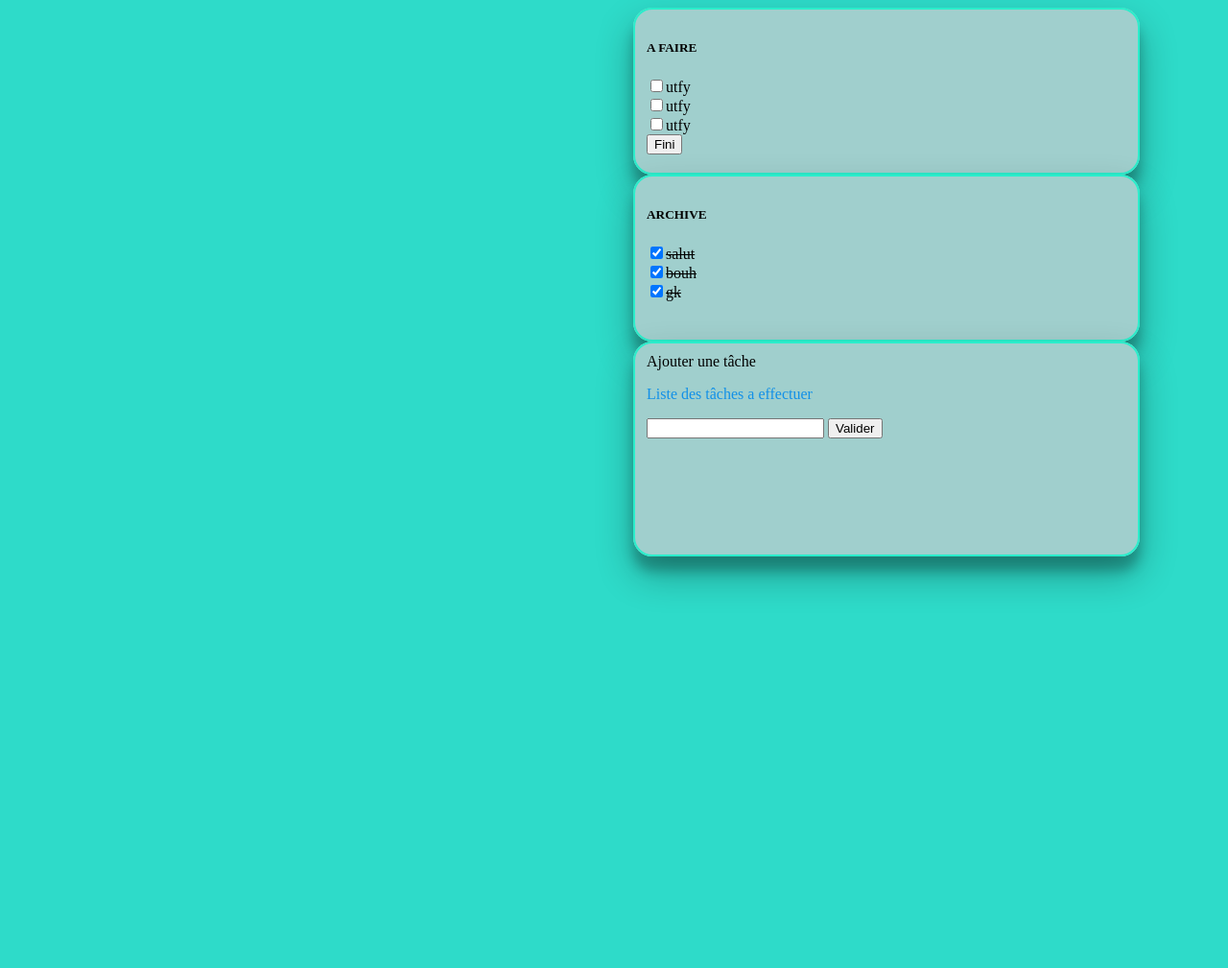
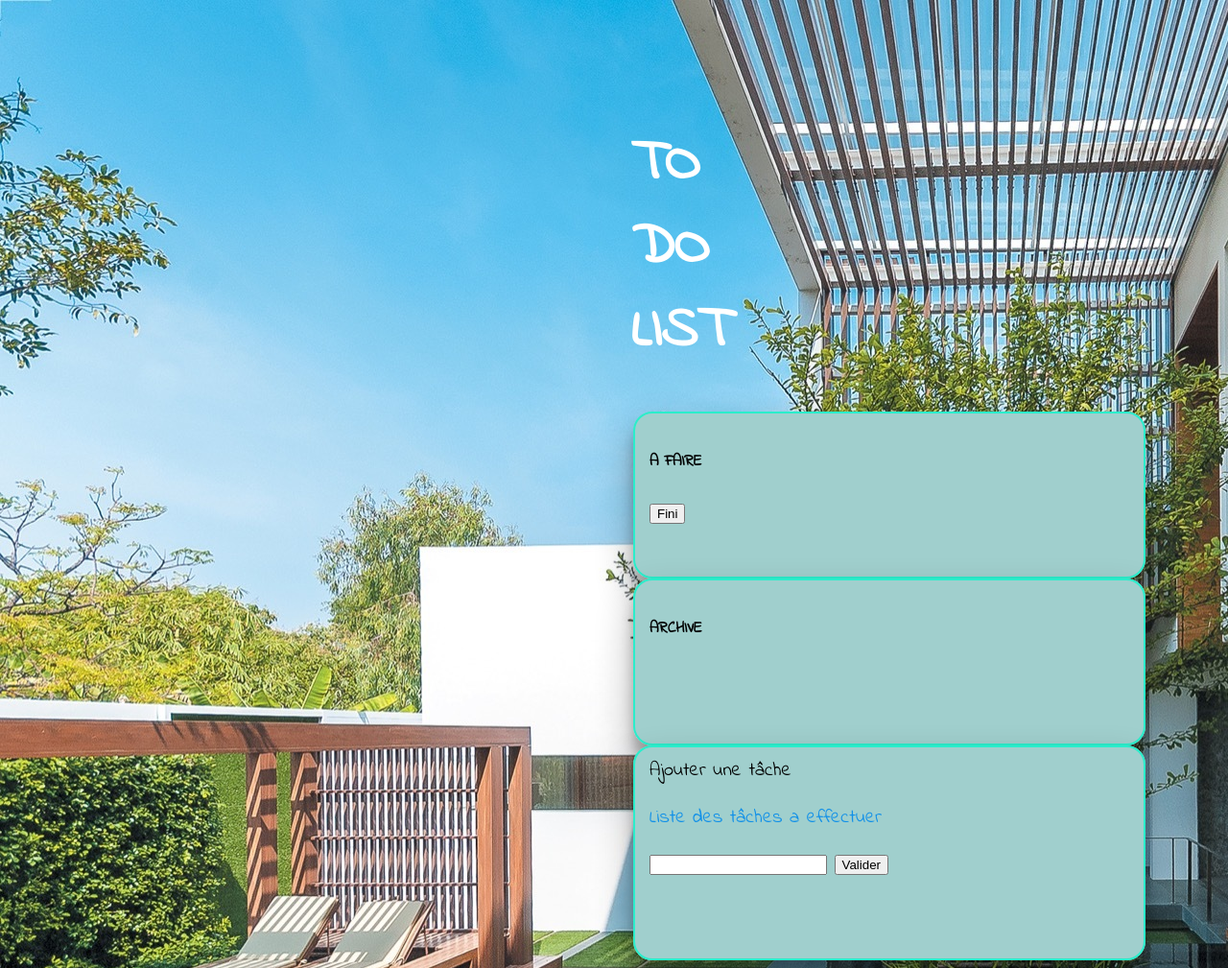
Before and after one commit to jennifervankelst/todolist, a PHP site: page / in a window 1280 px wide. Shown: the whole page at 96% size. Before the commit the page ends 616 px from the top, so only its background shows below. Run offline with PHP 8.4, Linux system fonts and the light colour scheme.

Commit message:
mise en forme

```diff
--- a/formulaire.php/index.php
+++ b/formulaire.php/index.php
@@ -165,9 +165,11 @@ error_reporting(E_ALL);
     <meta name="viewport" content="width=device-width, initial-scale=1.0">
     <meta http-equiv="X-UA-Compatible" content="ie=edge">
     <link rel="stylesheet" type="text/css" href="style.css"/>
+    <link href="https://fonts.googleapis.com/css?family=Indie+Flower" rel="stylesheet">
     <title>To-do list</title>
   </head>
   <body>
+    <h1>TO DO LIST</h1>
       <fieldset class="afaire">
         <form action="index.php" method="POST">
           <h5>
--- a/formulaire.php/style.css
+++ b/formulaire.php/style.css
@@ -2,7 +2,10 @@ body
 {
     padding-left: 650px;
     padding-right: 650px;
-    background: #2EDBC9;
+    background-image: url("imagemaison1.jpg");
+    margin-top: 8rem;
+    font-family: 'Indie Flower', cursive;
+    font-size: 20px;
 }
 fieldset
 {
@@ -28,3 +31,9 @@ p
 {
     text-decoration: line-through;
 }
+h1
+{
+    text-align: center;
+    font-size: 60px;
+    color: #ffffff;
+}
--- a/formulaire.php/todo.json
+++ /dev/null
@@ -1,26 +0,0 @@
-[
-    {
-        "Nom": "salut",
-        "Terminer": true
-    },
-    {
-        "Nom": "bouh",
-        "Terminer": true
-    },
-    {
-        "Nom": "gk",
-        "Terminer": true
-    },
-    {
-        "Nom": "utfy",
-        "Terminer": false
-    },
-    {
-        "Nom": "utfy",
-        "Terminer": false
-    },
-    {
-        "Nom": "utfy",
-        "Terminer": false
-    }
-]
```
Also changed, not shown: formulaire.php/imagemaison.jpg (added), formulaire.php/imagemaison1.jpg (added). Lines whose indentation alone changed are shown as unchanged.
